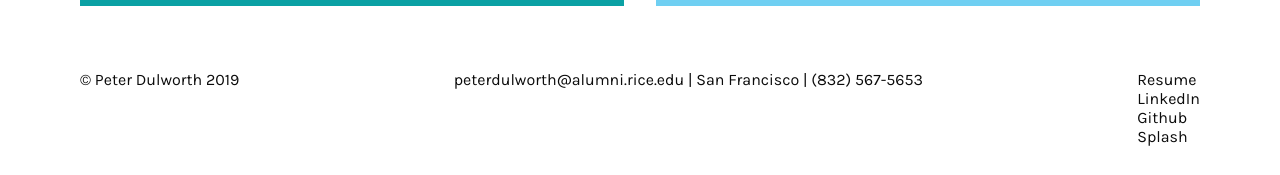
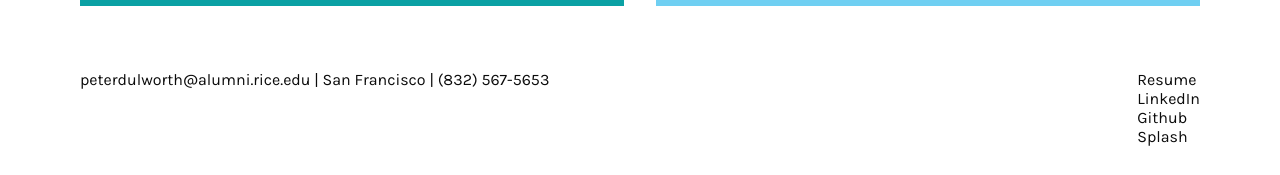
Before and after one commit to PeterDulworth/peterdulworth.com-v3, a React (Create React App) app: page / in a window 1280 px wide. Shown: the part 2006-2181 px from the top of the page. Built offline with nearby package versions, Linux system fonts and the light colour scheme; the HTML template or start-up script is replaced by a standard one.

Commit message:
update deps

```diff
--- a/src/js/components/Footer.js
+++ b/src/js/components/Footer.js
@@ -7,7 +7,6 @@ const Footer = () => {
 
   return (
     <div className={`Footer ${footerThemeClass}`}>
-      <div>&copy; Peter Dulworth 2019</div>
       <div>peterdulworth@alumni.rice.edu | San Francisco | (832) 567-5653</div>
       <div>
         <a rel='noreferrer noopener' target='_blank' href='http://www.peterdulworth.com/resume/'>
--- a/src/js/pages/ArtPage.js
+++ b/src/js/pages/ArtPage.js
@@ -1,8 +1,8 @@
 import React, { useContext } from 'react';
-import { ReactP5Wrapper } from 'react-p5-wrapper';
 import rectanglesSketch from '../sketches/rectanglesSketch';
 import mountainsSketch from '../sketches/mountainsSketch';
 import { ThemeContext } from '../contexts/themeContext';
+import { ReactP5Wrapper } from '@p5-wrapper/react';
 
 const ArtPage = () => {
   const theme = useContext(ThemeContext);
```
Also changed, not shown: package.json (+8 -8 lines), 2 other files (tests, documents, lock files or other folders).
